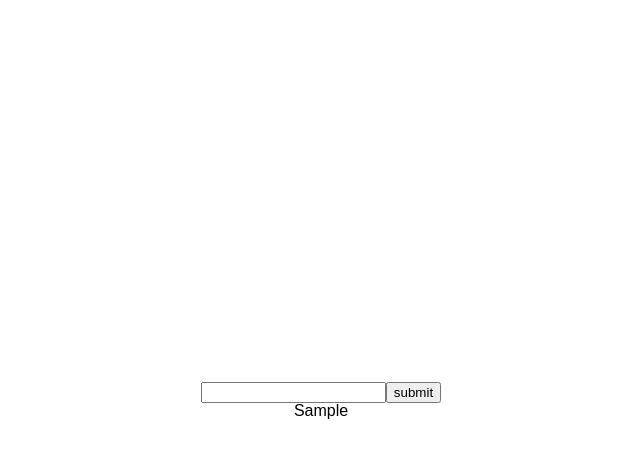
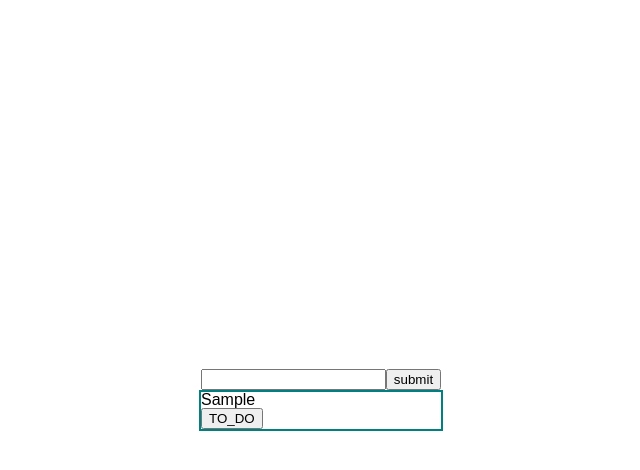
Before and after one commit to chipmunkcol/Netflix, a React (Create React App) app: page / in a window 1280 px wide. Both pictures are taken after typing "Sample" into the empty fields and a click on the button "submit". Shown: the top 470 px of the page, without its empty margins (319-959 px from the left). Built offline with nearby package versions, Linux system fonts and the light colour scheme.

Commit message:
recoil todoList

```diff
--- /dev/null
+++ b/src/pages/Todo.tsx
@@ -0,0 +1,57 @@
+import { useRecoilValue, useSetRecoilState } from "recoil";
+import styled from "styled-components";
+import { categoryTodo, Itodo, todoState } from "../states/todoState";
+
+
+function Todo({id, text, category}:Itodo){
+
+const setTodoList = useSetRecoilState(todoState)
+
+const onClickTodo = () => {
+    setTodoList(prev => prev.map((oldTodo) => {
+        if(oldTodo.id === id) {
+          return {id, text, category:"DONE"}
+        }
+        return oldTodo;
+        })
+    )
+}
+const onClickDone = () => {
+    setTodoList(prev => prev.map((oldTodo) => {
+        if(oldTodo.id === id) {
+            return {id, text, category:"TO_DO"}
+        }
+        return oldTodo;
+    }))
+}
+
+    return(
+        <Wrap>
+            { category === "TO_DO" ?
+            (<TodoBox todo={category==="TO_DO"}>
+                <h1>{text}</h1>
+                <button onClick={onClickTodo}>{category}</button>
+            </TodoBox>) :
+            (<DoneBox>
+                <h1>{text}</h1>
+                <button onClick={onClickDone}>{category}</button>
+            </DoneBox>)}
+
+        </Wrap>
+    )
+}
+
+export default Todo;
+
+const Wrap = styled.div`
+display: flex;
+
+`
+const TodoBox = styled.div<{todo: boolean}>`
+width: 15rem;
+border: 2px solid teal;
+`
+const DoneBox = styled.div`
+width: 15rem;
+border: 2px solid tomato;
+`
--- a/src/pages/TodoList.tsx
+++ b/src/pages/TodoList.tsx
@@ -1,30 +1,24 @@
 import { useState } from "react";
 import { useForm } from "react-hook-form";
-import { useRecoilState } from "recoil";
+import { useRecoilState, useRecoilValue, useSetRecoilState } from "recoil";
 import styled from "styled-components";
 import { atom } from "recoil"
+import { categoryTodo, Itodo, todoState } from "../states/todoState";
+import Todo from "./Todo";
 
 
 
 function TodoList(){
 
-interface Itodo {
-    text: string;
-    category: "DONE" | "TO_DO"
-}
-const todoState = atom<Itodo[]>({
-    key: 'todoState',
-    default: []
-})
-
-
-const [todoList, setTodoList] = useRecoilState(todoState)
-console.log('todoList: ', todoList);
+const setTodoList = useSetRecoilState(todoState)
+const [TODO, DONE] = useRecoilValue(categoryTodo)
+console.log('TODO, DONE: ', TODO, DONE);
 
 const { register, handleSubmit, setValue } = useForm<{todo : string}>()
 
 const onSubmit = (data: {todo: string}) => {
     setTodoList((prev) => [...prev, {
+        id: Date.now(),
         text: data.todo,
         category: "TO_DO"
     }])
@@ -37,7 +31,10 @@ const onSubmit = (data: {todo: string}) => {
                 <input {...register("todo")}/>
                 <button>submit</button>
             </form>
-            {todoList.map( todo => <div>{todo.text}</div> )}
+
+            {TODO.map(todo => <Todo key={todo.id} {...todo}/>)}
+            {DONE.map(todo => <Todo key={todo.id} {...todo}/>)}
+
         </Wrap>
     )
 }
--- /dev/null
+++ b/src/states/todoState.ts
@@ -0,0 +1,23 @@
+import { atom, selector } from "recoil";
+
+export interface Itodo {
+    id: number;
+    text: string;
+    category: "TO_DO"|"DONE";
+}
+
+export const todoState = atom<Itodo[]>({
+    key:`todoState${Date.now()}`,
+    default: []
+})
+
+export const categoryTodo = selector({
+    key:'categoryTodo',
+    get: ({get}) => {
+        const state = get(todoState)
+        const todo = state.filter((v) => v.category === "TO_DO")
+        const done = state.filter((v) => v.category === "DONE")
+
+        return [todo, done];
+    }
+})
```
